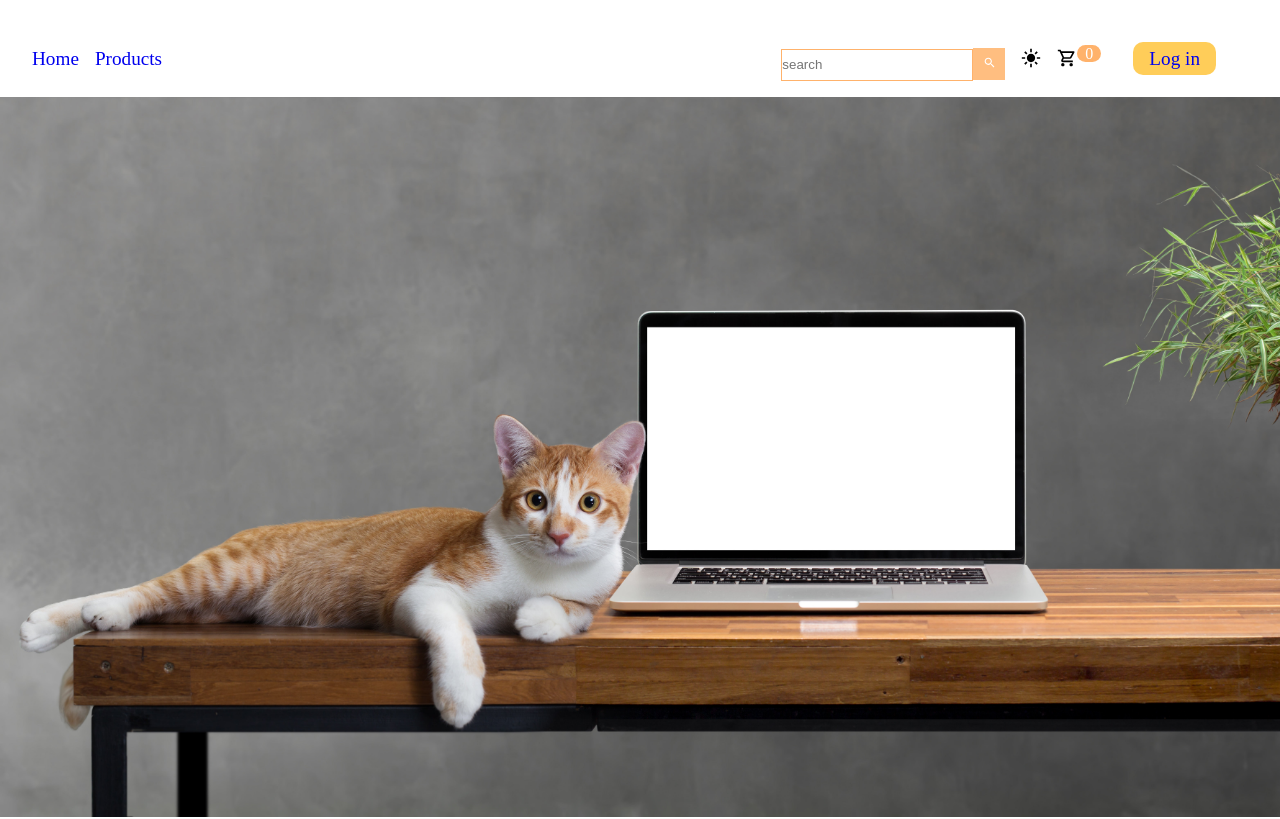
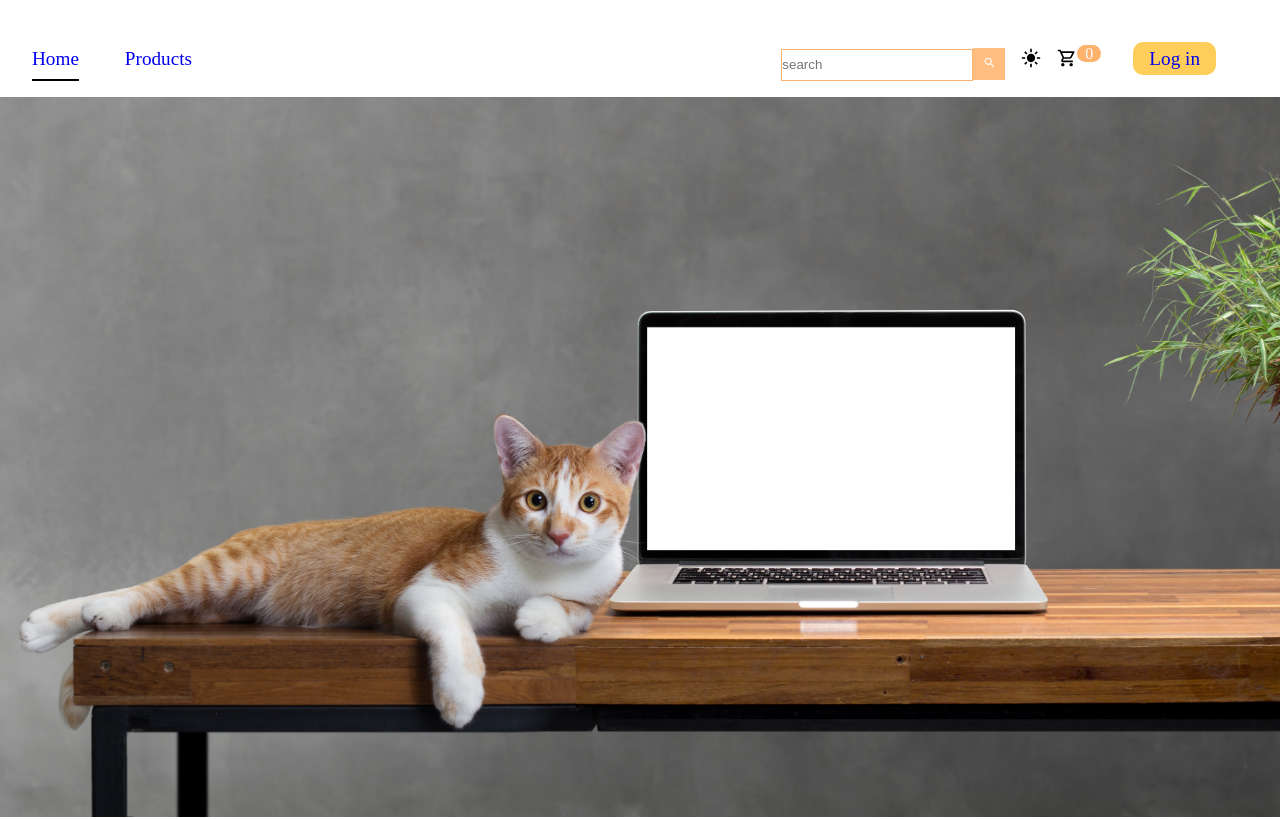
Before and after one commit to HungHoang108/luxelane-frontend, a React (Create React App) app: page / in a window 1280 px wide. Shown: the top 819 px of the page. Built offline with nearby package versions, Linux system fonts and the light colour scheme; no server answers.

Commit message:
adding more styles

```diff
--- a/src/components/categories/categories.component.styles.scss
+++ b/src/components/categories/categories.component.styles.scss
@@ -1,8 +1,9 @@
 .category-box {
   padding: 4rem 4rem 0;
-  h2 {
+  .category-box-h2 {
     text-align: center;
     padding-bottom: 4rem;
+
   }
 
   .categories {
@@ -10,7 +11,16 @@
     justify-content: space-around;
 
     .categories-category {
-      margin-right: 2rem;
+      margin-right: 1rem;
+      cursor: pointer;
+      overflow: hidden;
+      text-align: center;
+      &:hover {
+        img {
+          transform: scale(1.04);
+          transition: all 0.4s ease-in-out;
+        }
+      }
       img {
         width: 110%;
       }
--- a/src/components/categories/categories.component.tsx
+++ b/src/components/categories/categories.component.tsx
@@ -12,13 +12,20 @@ const Categories = () => {
     dispatch(fetchAllCategories());
   }, []);
 
+  const toCategoryRoute =()=>{
+
+  }
+
   return (
     <div className="category-box">
-      <h2>Categories</h2>
+      <div className="category-box-h2">
+        <h2>Categories</h2>
+      </div>
+
       <div className="categories">
         {categories.slice(0, 5).map((category) => (
-          <div key={category.id} className="categories-category">
-            <img src={category.image} alt="" />
+          <div key={category.id} className="categories-category" onClick={toCategoryRoute}>
+            <img src={category.image} />
             <h4>{category.name}</h4>
           </div>
         ))}
--- a/src/components/footer/footer.component.tsx
+++ b/src/components/footer/footer.component.tsx
@@ -22,7 +22,7 @@ const Footer = () => {
           </a>
         </div>
         <div className="footer-copyright">
-          <p>© Made by Evan Hung. 2022</p>
+          <p>© Made by Hung Evan 2022</p>
           <p> React TypeScript Redux & SCSS</p>
         </div>
       </div>
--- a/src/components/product-card/product-card.component.styles.scss
+++ b/src/components/product-card/product-card.component.styles.scss
@@ -5,8 +5,15 @@
   gap: 3rem;
 
   .products-card {
-    margin-right: 2rem;
 
+    overflow: hidden;
+    cursor: pointer;
+    &:hover {
+      img {
+        transform: scale(1.03);
+        transition: all 0.4s ease-in-out;
+      }
+    }
     .products-title-price {
       display: flex;
       padding: 1rem 0;
--- a/src/routes/navigation/nav.component.style.scss
+++ b/src/routes/navigation/nav.component.style.scss
@@ -10,9 +10,15 @@
     justify-content: space-between;
     flex-wrap: wrap;
     padding: 1rem 2rem;
+    .navBox-nav-left {
+      display: flex;
+      justify-content: space-between;
+      flex-wrap: wrap;
+      width: 10rem;
 
+    }
     .navBox-nav_home {
-      margin-right: 1rem;
+      text-align: center;
     }
 
     .nav-icon {
@@ -24,7 +30,7 @@
           outline: none;
           width: 12rem;
           height: 2rem;
-          border: #FFB26B solid 1px;
+          border: #ffb26b solid 1px;
         }
         button {
           width: 2rem;
@@ -55,7 +61,7 @@
         span {
           position: relative;
           bottom: 0.57em;
-          background-color: #FFB26B;
+          background-color: #ffb26b;
           padding: 0 0.5rem;
           border-radius: 10px;
           color: white;
@@ -65,7 +71,6 @@
     }
     .link {
       text-decoration: none;
-
     }
     .btn {
       padding: 0.4rem 1rem;
--- a/src/routes/navigation/navigation.route.tsx
+++ b/src/routes/navigation/navigation.route.tsx
@@ -14,6 +14,13 @@ import "./nav.component.style.scss";
 const Navigation = () => {
   const [status, setStatus] = useState(false);
   const [searchTag, setSearchTag] = useState("");
+  const [navStyle, setNavStyle] = useState<string | null>(null);
+  const navHome = () => {
+    setNavStyle("home");
+  };
+  const navProject = () => {
+    setNavStyle("products");
+  };
 
   const nav = useNavigate();
   const loginStatus = localStorage.getItem("userToken");
@@ -45,13 +52,30 @@ const Navigation = () => {
   return (
     <div className="navBox">
       <div className="navBox-nav">
-        <div>
+        <div className="navBox-nav-left">
+          <div
+            onClick={navHome}
+            style={{
+              borderBottom:
+                navStyle === "home" || navStyle === null
+                  ? "2px solid black"
+                  : "",
+            }}
+          >
             <Link className="navBox-nav_home link" to="">
               Home
             </Link>
+          </div>
+          <div
+            onClick={navProject}
+            style={{
+              borderBottom: navStyle === "products" ? "2px solid black" : "",
+            }}
+          >
             <Link className="link" to="productlist">
               Products
             </Link>
+          </div>
         </div>
         <div className="nav-icon">
           <div className="nav-icon_search">
```
Also changed, not shown: src/routes/category/category.route.tsx (added, +39 -0 lines), src/redux/categories-reducer.redux.ts (line endings or trailing spaces), src/routes/category/category.route.styles.scss (added). Lines whose indentation alone changed are shown as unchanged.
